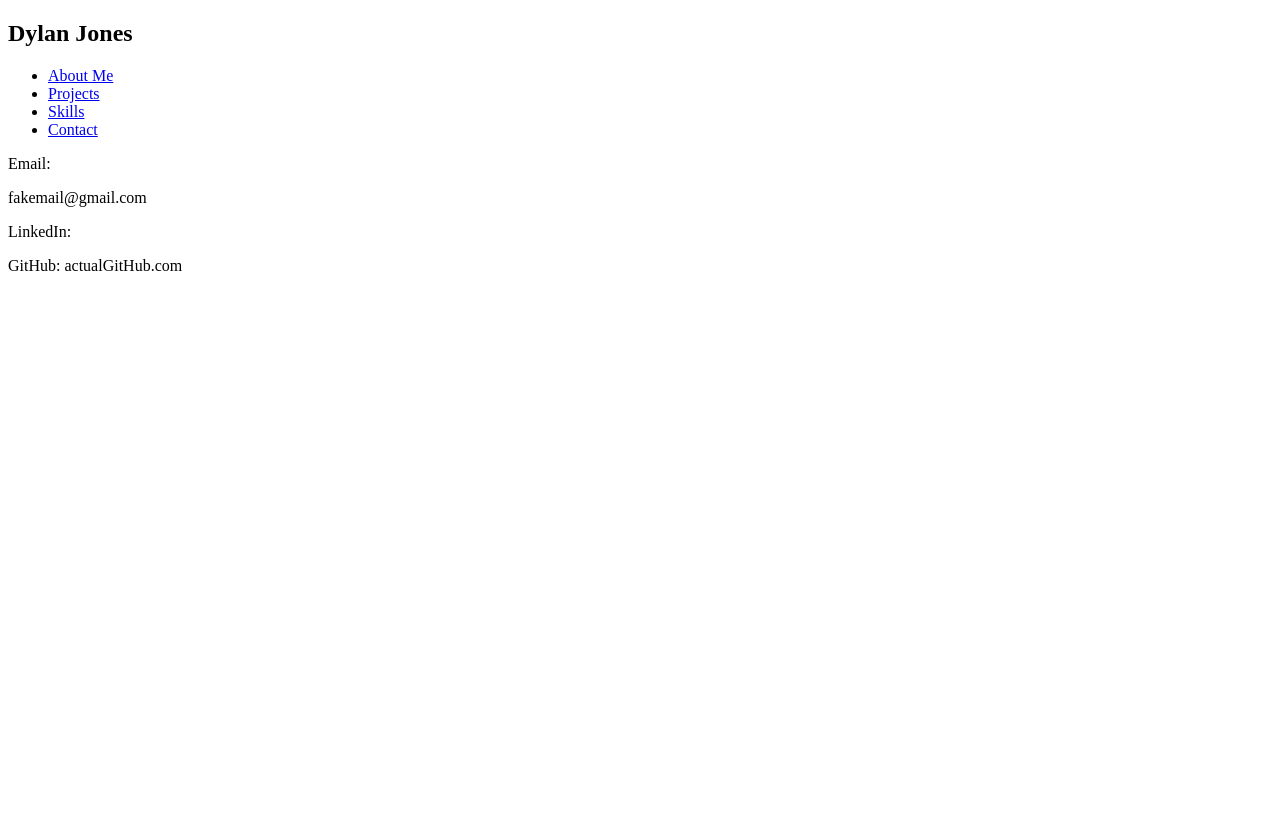
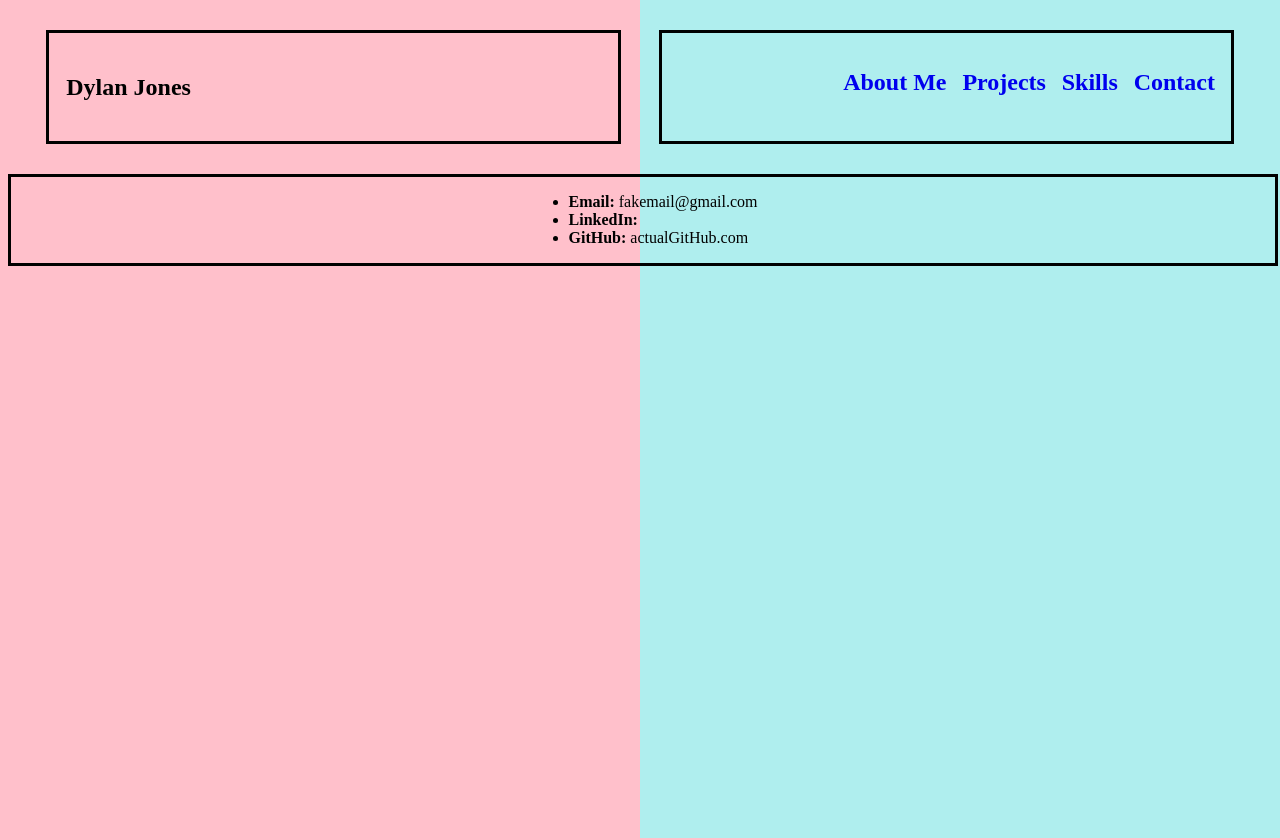
Before and after one commit to LifeInAHoodie/Portfolio-Project.github.io, a plain HTML site: page contact.html in a window 1280 px wide. Before the commit the page ends 800 px from the top, so only its background shows below. Drawn offline with Linux system fonts and the light colour scheme.

Commit message:
Restructured contact page

```diff
--- a/contact.html
+++ b/contact.html
@@ -2,23 +2,34 @@
 <html>
     <head>
         <meta charset="UTF-8" />
+        <link rel="stylesheet" href="./styles.css">
+        <link rel="stylesheet" href="path/to/font-awesome/css/font-awesome.min.css">
+        <meta name="viewport" content="width=device-width, initial-scale=1.0">
         <title>Contact</title>
     </head>
 
     <body>
         <nav>
-            <h1>Dylan Jones</h1>
-            <ul>
-                <li><a href="./index.html">About Me</a></li>
-                <li><a href="./projects.html">Projects</a></li>
-                <li><a href="./skills.html">Skills</a></li>
-                <li><a href="./contact.html">Contact</a></li>
-            </ul>
+            <div class="left">
+                <h1>Dylan Jones</h1>
+            </div>
+            <div class="right">
+                <ul>
+                    <li><a href="./index.html"><h2>About Me<h2></a></li>
+                    <li><a href="./projects.html"><h2>Projects</h2></a></li>
+                    <li><a href="./skills.html"><h2>Skills</h2></a></li>
+                    <li><a href="./contact.html"><h2>Contact</h2></a></li>
+                </ul>
+            </div>
         </nav>
         <main>
-            <p class="bold">Email:</p> <p>fakemail@gmail.com</p>
-            <p class="bold">LinkedIn: </p>
-            <p class="bold">GitHub: actualGitHub.com</p>
+            <div id="contact">
+                <ul>
+                    <li><b>Email:</b> fakemail@gmail.com</li>
+                    <li><b>LinkedIn:</b> </li>
+                    <li><b>GitHub:</b> actualGitHub.com</li>
+                </ul>
+            </div>
         </main>
     </body>
 </html>
--- a/styles.css
+++ b/styles.css
@@ -21,6 +21,11 @@
     width: 45%;
   }
 
+  .left h1 {
+    padding-left: 3%;
+    line-height: 68.1px;
+  }
+
   .right {
     border-style: solid;
     border-color: black;
@@ -30,21 +35,33 @@
   #about {
     display: flex;
     justify-content: center;
+    width: 50%;
     border-style: solid;
     border-color: black;
-    margin: 30px 0px;
+    margin: 30px 5px 30px 0px;
   }
 
-  ul {
+  a {
+    text-decoration: none;
+  }
+
+  .right ul {
     display: flex;
     flex-direction: row;
     list-style: none;
+    justify-content: flex-end;
+    font-family: 'Times New Roman', Times, serif;
+  }
+
+  .right li {
+    padding-right: 3%;
   }
 
   #proj {
     color:paleturquoise;
     text-shadow: 1px 1px 2px black;
   }
+
 
   #columns {
     display: flex;
@@ -61,7 +78,6 @@
   }
 
   #green {
-    filter: blur(5px);
     border-style: solid;
     border-color: black;
     border-radius: 5px;
@@ -71,6 +87,15 @@
 
   .text {
     padding: 5px;
+  }
+
+  #contact {
+    display: flex;
+    justify-content: center;
+    width: 100%;
+    border-style: solid;
+    border-color: black;
+    margin: 30px 5px 30px 0px;
   }
 
   @media screen
```
Also changed, not shown: index.html (+6 -4 lines).
